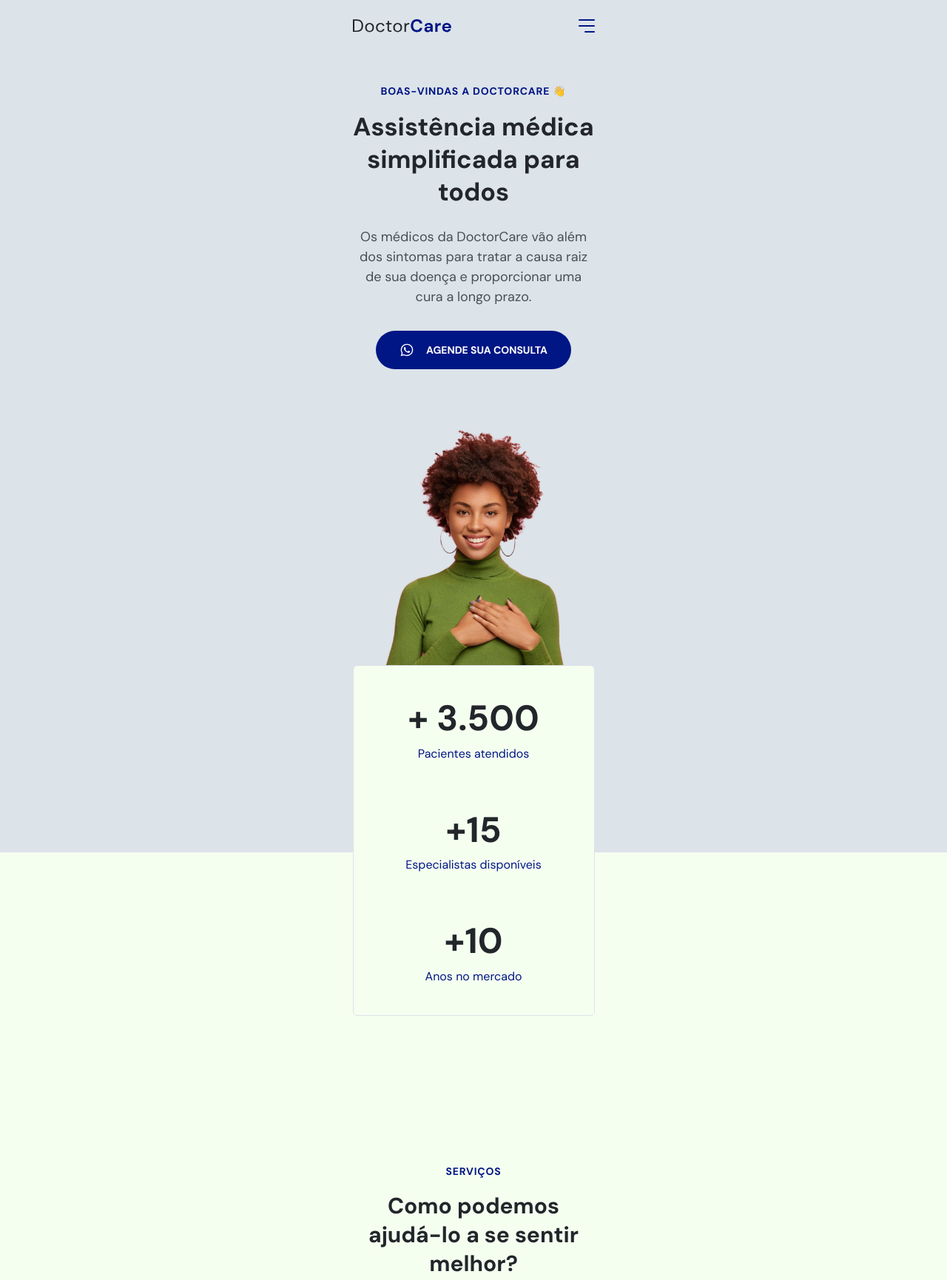
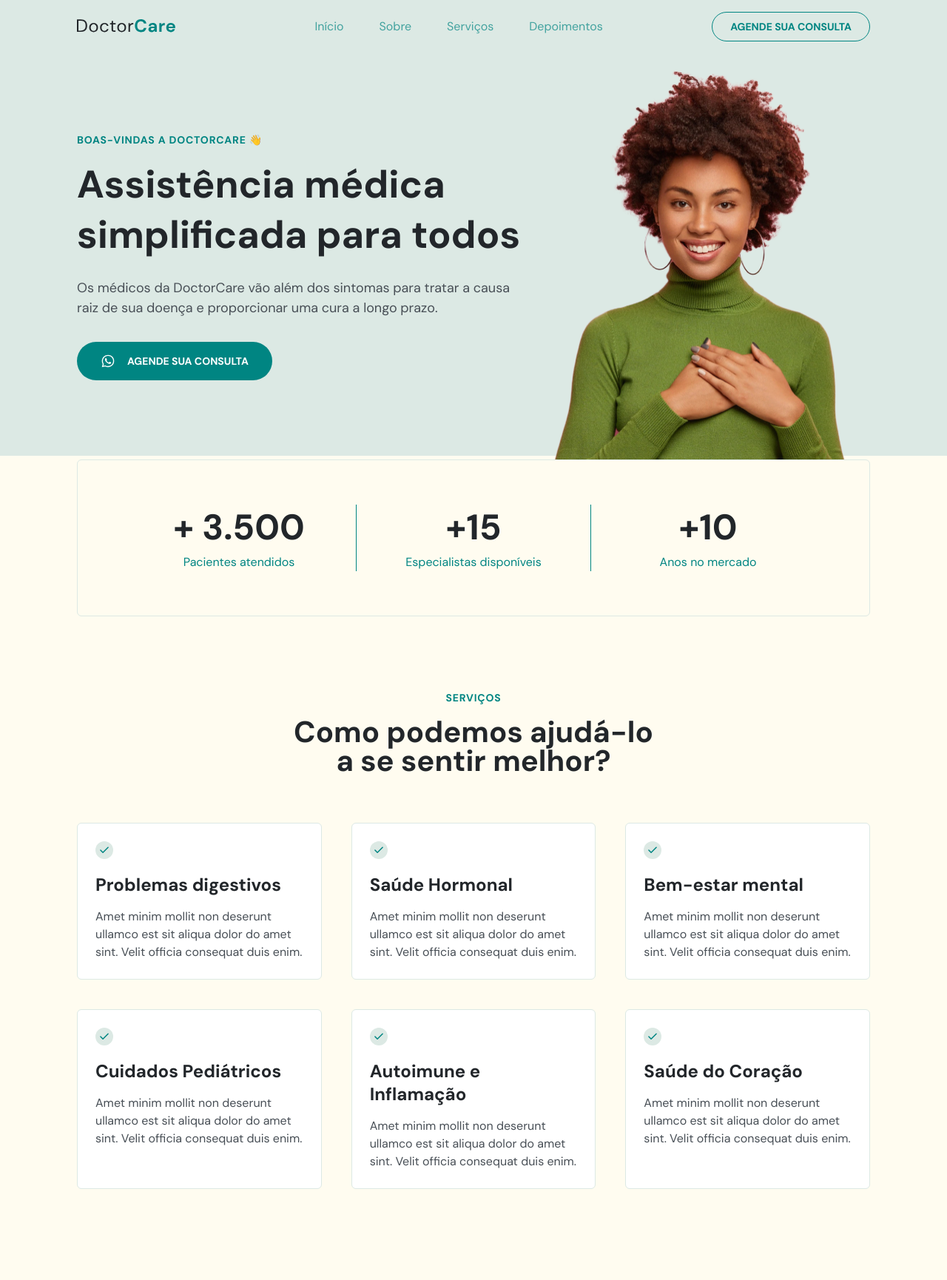
Before and after one commit to alexandresantosm/nlw-return-origin-doctor-care, a plain HTML site: page src/index.html in a window 1280 px wide. Shown: the top 1730 px of the page at 74% size. Drawn offline with nearby package versions, Linux system fonts and the light colour scheme.

Commit message:
feat: add desktop responsive

```diff
--- a/src/index.html
+++ b/src/index.html
@@ -232,6 +232,7 @@
 
     <section id="home">
       <div class="wrapper">
+        <div class="col-content">
           <header>
             <h4>BOAS-VINDAS A DOCTORCARE 👋</h4>
 
@@ -260,7 +261,10 @@
 
               Agende sua consulta
             </a>
+          </div>
+        </div>
 
+          <div class="col-image">
             <img
               src="./assets/hero.png"
               alt="Mulher negra vestindo um moletom verde sorrindo com as mãos sobre o peito esquerdo."
@@ -462,6 +466,7 @@
 
       <section id="about">
         <div class="wrapper">
+          <div class="col-content">
             <header>
               <h4>Sobre nós</h4>
 
@@ -480,6 +485,9 @@
                 mollit non deserunt ullamco est sit aliqua dolor do amet sint.
               </p>
 
+            </div>
+          </div>
+          <div class="col-image">
             <img
               src="./assets/happy-doctor-holding-a-clipboard-with-patients.png"
               alt="Médico feliz segurando uma prancheta com os pacientes"
@@ -490,6 +498,7 @@
 
       <section id="contact">
         <div class="wrapper">
+          <div class="col-content">
             <header>
               <h2>Entre em contato com a gente!</h2>
             </header>
@@ -570,7 +579,10 @@
 
                 Agende sua consulta
               </a>
+            </div>
+          </div>
 
+          <div class="col-image">
             <img
               src="./assets/happy-black-man-dressed-in-a-begie-sweatshirt-using-cell-phone.png"
               alt="Homem negro feliz com moletom bege mexendo no celular"
@@ -580,8 +592,9 @@
       </section>
     </main>
 
-    <footer>
+    <footer id="footer">
       <div class="wrapper">
+        <div class="col-content">
           <header>
             <a href="#home" class="logo">
               <svg
@@ -640,7 +653,10 @@
               ©2022 DoctorCare. </br>
               Todos os direitos reservados.
             </p>
+          </div>
+        </div>
 
+        <div class="col-image">
           <ul class="social-links">
             <li>
               <a href="#" target="_blank">
--- a/src/styles/styles.css
+++ b/src/styles/styles.css
@@ -3,7 +3,7 @@
 :root {
   /* Colors */
 
-  --hue: 590;
+  --hue: 179;
 
   --brand-beige: hsl(calc(var(--hue) - 131), 100%, 97%); /* 39 */
   --brand-green: hsl(var(--hue), 100%, 26%); /* 170 */
@@ -324,12 +324,13 @@ body.menu-expanded .menu {
   z-index: -1;
 
   width: 100%;
-  height: calc(108rem + var(--nav-height));
+  height: calc(72% + var(--nav-height));
 
   background-color: var(--brand-green-medium);
 }
 
 #home {
+  padding-block: 0;
   padding-top: calc(4.1rem + var(--nav-height));
 }
 
@@ -518,3 +519,281 @@ footer .content .social-links {
 
   transform: translateY(0);
 }
+
+@media (min-width: 1024px) {
+  /* Geral */
+
+  body {
+    overflow: auto;
+  }
+
+  .wrapper {
+    width: min(112rem, 100%);
+    display: grid;
+  }
+
+  /* reset */
+
+  nav#navigation .wrapper * {
+    margin: 0;
+    padding: 0;
+    visibility: inherit;
+    display: initial;
+    flex-direction: initial;
+    opacity: initial;
+    position: initial;
+    font-size: initial;
+    font-weight: initial;
+    transform: initial;
+    color: initial;
+    background-color: initial;
+    filter: initial;
+  }
+
+  /* Navigation */
+
+  nav#navigation .open-menu,
+  nav#navigation .close-menu,
+  nav#navigation .social-links {
+    display: none;
+  }
+
+  nav#navigation .menu {
+    width: 70%;
+    display: flex;
+    align-items: center;
+    justify-content: space-between;
+  }
+
+  nav#navigation .menu ul:first-child {
+    display: flex;
+    gap: 3.2;
+  }
+
+  nav#navigation .menu ul li a {
+    color: var(--brand-green);
+    opacity: 0.7;
+
+    transition: opacity 0.2s;
+  }
+
+  nav#navigation .menu ul li a.active,
+  nav#navigation .menu ul li a:hover,
+  nav#navigation.scroll .menu ul li a.active,
+  nav#navigation.scroll .menu ul li a:hover {
+    filter: none;
+    opacity: 1;
+    font-weight: bold;
+  }
+
+  nav#navigation .menu ul li a::after {
+    display: block;
+    content: '';
+    width: 0;
+    height: 2px;
+    background-color: var(--brand-green);
+    position: relative;
+    bottom: -2rem;
+    left: -0.8rem;
+
+    transition: width 0.2s;
+  }
+
+  nav#navigation .menu ul li a.active::after,
+  nav#navigation .menu ul li a:hover::after {
+    padding-inline: 0.8rem;
+    width: 100%;
+  }
+
+  nav#navigation .menu a.menu-button {
+    height: auto;
+
+    padding: 1rem 2.4rem;
+
+    border: 1px solid var(--brand-green);
+    border-radius: 4rem;
+
+    font-weight: bold;
+    font-size: 1.4rem;
+    line-height: 1.8rem;
+    color: var(--brand-green);
+
+    display: flex;
+    align-items: center;
+    justify-content: center;
+
+    transition: all 500ms;
+  }
+
+  nav#navigation .menu a.menu-button:hover {
+    background-color: var(--brand-green);
+    color: var(--white);
+  }
+
+  nav#navigation.scroll .menu ul li a {
+    color: var(--brand-green-light);
+    opacity: 0.6;
+  }
+
+  nav#navigation.scroll .menu ul li a:after {
+    background-color: var(--brand-green-light);
+  }
+
+  nav#navigation.scroll .menu a.menu-button {
+    border-color: var(--white);
+    color: var(--white);
+  }
+
+  nav#navigation.scroll .menu a.menu-button.active,
+  nav#navigation.scroll .menu a.menu-button:hover {
+    background-color: var(--brand-green-light);
+    color: var(--brand-green);
+  }
+
+  /* Home */
+
+  #home::before {
+    height: calc(86% - var(--nav-height));
+  }
+
+  #home {
+    padding-top: var(--nav-height);
+  }
+
+  #home .wrapper {
+    grid-template-columns: 60.5rem 1fr;
+    grid-template-areas:
+      'content image'
+      'stats stats';
+  }
+
+  #home .col-content {
+    grid-area: content;
+    text-align: left;
+    align-self: center;
+  }
+
+  #home header h1 {
+    font-size: 5.2rem;
+  }
+
+  #home a.button {
+    margin: 0;
+  }
+
+  #home .col-image {
+    grid-area: image;
+  }
+
+  #home img {
+    width: 42rem;
+    height: 54.9rem;
+  }
+
+  #home .stats {
+    width: 100%;
+    padding: 6rem;
+    grid-area: stats;
+
+    flex-direction: row;
+    justify-content: space-between;
+    gap: 0;
+  }
+
+  #home .stats .stat {
+    flex: 1;
+  }
+
+  #home .stats .stat + .stat {
+    border-left: 1px solid var(--brand-green);
+  }
+
+  /* Services */
+
+  #services header h2 {
+    width: 49.7rem;
+    margin-bottom: 6.4rem;
+    font-size: 4rem;
+    margin-inline: auto;
+  }
+
+  #services .cards {
+    flex-direction: row;
+    flex-wrap: wrap;
+    gap: 4rem;
+  }
+
+  #services .card {
+    width: 30%;
+    flex-grow: 1;
+  }
+
+  /* About */
+
+  #about .wrapper {
+    grid-template-columns: 48rem 1fr;
+    grid-template-areas: 'image content';
+    gap: 6.7rem;
+  }
+
+  #about .col-content {
+    grid-area: content;
+    align-self: center;
+  }
+
+  #about .col-content .content p {
+    margin-bottom: 0;
+  }
+
+  /* Contact */
+
+  #contact .wrapper {
+    grid-template-columns: 40.4rem 1fr;
+    grid-template-areas: 'content image';
+    gap: 6.7rem;
+  }
+
+  #contact .col-content {
+    grid-area: content;
+    align-self: center;
+    text-align: left;
+  }
+
+  #contact header h2 {
+    font-size: 4rem;
+  }
+
+  #contact .col-content .button {
+    margin-bottom: 0;
+  }
+
+  #contact img {
+    width: 57.5rem;
+    height: 37.9rem;
+  }
+
+  /* Footer */
+
+  #footer {
+    padding-block: 8rem;
+  }
+
+  #footer .wrapper {
+    grid-template-columns: 1fr 1fr;
+    grid-template-areas: 'content image';
+  }
+
+  #footer .col-content {
+    align-self: center;
+    grid-area: content;
+  }
+
+  #footer .content p {
+    margin-bottom: 0;
+  }
+
+  #footer .col-image {
+    align-self: center;
+    justify-self: flex-end;
+  }
+}
```
Lines whose indentation alone changed are shown as unchanged.
